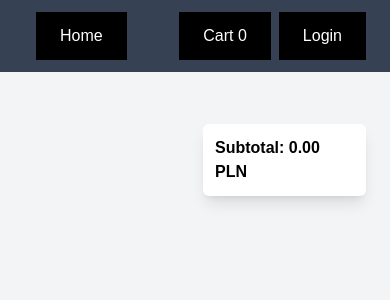
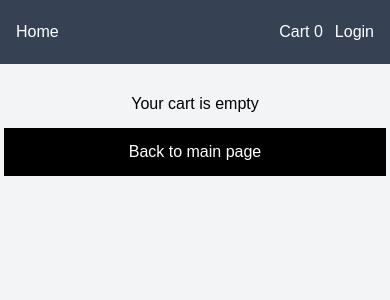
Before and after one commit to tofikvel/project-e-commerce, a Next.js app: page /cart in a window 390 px wide. Shown: the top 300 px of the page. Built offline with nearby package versions, Linux system fonts and the light colour scheme.

Commit message:
added few styling, fixed responsivenes, requires further investigation

```diff
--- a/src/app/cart/page.tsx
+++ b/src/app/cart/page.tsx
@@ -3,20 +3,30 @@
 import { useCart } from "@/components/CartProvider";
 import CartItem from "@/components/CartItem";
 import CartSummary from "@/components/CartSummary";
+import Link from "next/link";
 
 const CartPage = () => {
   const { items } = useCart();
 
   return (
-    <main className="mx-auto w-full max-w-6xl px-6 py-10">
-      <div className="grid grid-cols-2 gap-4 items-start">
-        <div className="">
-          {items.map((item) => (
-            <CartItem item={item} key={item.productId} />
-          ))}
+    <main className="mx-auto w-full max-w-6xl mt-6">
+      {items.length > 0 ? (
+        <div className="grid grid-cols-1 md:grid-cols-[2fr_1fr] gap-4 w-full">
+          <div>
+            {items.map((item) => (
+              <CartItem item={item} key={item.productId} />
+            ))}
+          </div>
+          <CartSummary />
         </div>
-        <CartSummary />
-      </div>
+      ) : (
+        <div className="flex flex-col mx-auto space-y-3 p-1 max-w-md text-center">
+          <h1>Your cart is empty</h1>
+          <Link href="/" className="bg-black px-6 py-3 text-white">
+            Back to main page
+          </Link>
+        </div>
+      )}
     </main>
   );
 };
--- a/src/app/products/[slug]/page.tsx
+++ b/src/app/products/[slug]/page.tsx
@@ -31,7 +31,7 @@ export default async function ProductPage({ params }: ProductPageProps) {
 
   return (
     <main className="mx-auto max-w-6xl p-8">
-      <div className="grid grid-cols-2 gap-4">
+      <div className="grid grid-cols-1 md:grid-cols-2 gap-4">
         <div className="relative aspect-square w-full max-w-md overflow-hidden rounded-lg">
           {product.images?.[0] && (
             <Image
@@ -45,12 +45,12 @@ export default async function ProductPage({ params }: ProductPageProps) {
         <div className="flex flex-col">
           <div>
             {product.category && <p className="text-sm text-gray-500">{product.category.name}</p>}
-            <h1 className="text-4xl font-bold">{product.name}</h1>
-            <p className="mt-4 text-gray-600">{product.description}</p>
-            <p className="mt-6 text-2xl font-bold">{product.price} PLN</p>
-            <p className="mt-2 text-gray-500">{product.stock} items in stock</p>
+            <h1 className="text-2xl md:text-4xl font-bold">{product.name}</h1>
+            <p className="mt-1 text-gray-600">{product.description}</p>
+            <p className="mt-4 text-xl md:text-2xl font-bold">PLN {product.price}</p>
+            <p className="mt-2 text-gray-500">{product.stock} items available in stock</p>
           </div>
-          <div className="mt-6">
+          <div className="mt-auto">
             <AddToCartButton
               productId={product.id}
               name={product.name}
--- a/src/components/AddToCartButton.tsx
+++ b/src/components/AddToCartButton.tsx
@@ -23,7 +23,10 @@ const AddToCartButton = ({ productId, name, price, image, stock }: AddToCartButt
   }
 
   return (
-    <button onClick={handleClick} className="cursor-pointer border bg-black px-6 py-3 text-white">
+    <button
+      onClick={handleClick}
+      className="w-full px-6 py-3 cursor-pointer border border-gray-950 text-gray-950 rounded-sm"
+    >
       Add To Cart
     </button>
   );
--- a/src/components/CartCounter.tsx
+++ b/src/components/CartCounter.tsx
@@ -9,7 +9,7 @@ const CartCounter = () => {
   const totalItems = items.reduce((total, item) => total + item.quantity, 0);
 
   // displays the total quantity in the UI
-  return <div className={totalItems > 0 ? "text-blue-700" : ""}>{totalItems}</div>;
+  return <div className={totalItems > 0 ? "text-emerald-500" : ""}>{totalItems}</div>;
 };
 
 export default CartCounter;
--- a/src/components/CartItem.tsx
+++ b/src/components/CartItem.tsx
@@ -29,7 +29,7 @@ export default function CartItem({ item }: CartItemProps) {
         <div className="flex flex-1 flex-col justify-between" id="item-text-description">
           <div>
             <p>{item.name}</p>
-            <p>{item.price}</p>
+            <p>PLN {item.price}</p>
             <p>{item.quantity}</p>
           </div>
           <div className="flex justify-between" id="item-button-group">
--- a/src/components/CartSummary.tsx
+++ b/src/components/CartSummary.tsx
@@ -11,7 +11,7 @@ const CartSummary = () => {
 
   return (
     <div className="rounded-md p-3 mt-3 mb-3 bg-white shadow-lg">
-      <p className="font-bold">Subtotal: {subtotal.toFixed(2)} PLN</p>
+      <p className="font-bold">Subtotal: PLN {subtotal.toFixed(2)}</p>
     </div>
   );
 };
--- a/src/components/Header/Header.tsx
+++ b/src/components/Header/Header.tsx
@@ -5,19 +5,15 @@ import CartCounter from "../CartCounter";
 const Header = () => {
   return (
     <header className="bg-gray-700 text-white">
-      <nav className="mx-auto w-full max-w-6xl flex justify-between items-center px-6 py-3">
-        <div className="flex px-3">
-          <Link href="/" className="bg-black px-6 py-3 text-white">
-            Home
-          </Link>
+      <nav className="flex justify-between items-center mx-auto w-full max-w-6xl min-h-16 px-4 py-3 sm-px-6">
+        <div>
+          <Link href="/">Home</Link>
         </div>
-        <div className="flex items-center gap-2">
-          <Link href="/cart" className="flex bg-black px-6 py-3 text-white">
+        <div className="flex items-center gap-3">
+          <Link href="/cart" className="flex items-center">
             Cart&nbsp;{<CartCounter />}
           </Link>
-          <Link href="/login" className="bg-black px-6 py-3 text-white">
-            Login
-          </Link>
+          <Link href="/login">Login</Link>
         </div>
       </nav>
     </header>
--- a/src/components/ProductCard.tsx
+++ b/src/components/ProductCard.tsx
@@ -11,7 +11,7 @@ export default function ProductCard({ product }: ProductCardProps) {
   const image = product.images?.[0];
 
   return (
-    <div>
+    <article className="flex h-full flex-col">
       <Link href={`/products/${product.slug}`} className="group block overflow-hidden rounded-lg">
         {image ? (
           <div className="relative aspect-square overflow-hidden">
@@ -32,8 +32,8 @@ export default function ProductCard({ product }: ProductCardProps) {
       <div className="mt-3">
         <h2 className="text-lg">{product.name}</h2>
         <p className="mt-1 text-sm">{product.description}</p>
-        <div className="mt-4 flex items-center justify-between">
-          <span>{Number(product.price).toFixed(2)} PLN</span>
+        <div className="mt-3">
+          <span>PLN {Number(product.price).toFixed(2)}</span>
         </div>
       </div>
       <AddToCartButton
@@ -43,6 +43,6 @@ export default function ProductCard({ product }: ProductCardProps) {
         image={product.images?.[0]?.url ?? null}
         stock={product.stock}
       />
-    </div>
+    </article>
   );
 }
--- a/src/components/ProductGrid.tsx
+++ b/src/components/ProductGrid.tsx
@@ -9,7 +9,7 @@ const ProductGrid = ({ products }: ProductGridProps) => {
     return <p>No products available</p>;
   }
   return (
-    <div className="grid grid-cols-2 md:grid-cols-3 lg:grid-cols-4 gap-4">
+    <div className="grid grid-cols-2 md:grid-cols-3 gap-4">
       {products.map((product) => (
         <ProductCard key={product.id} product={product} />
       ))}
```
